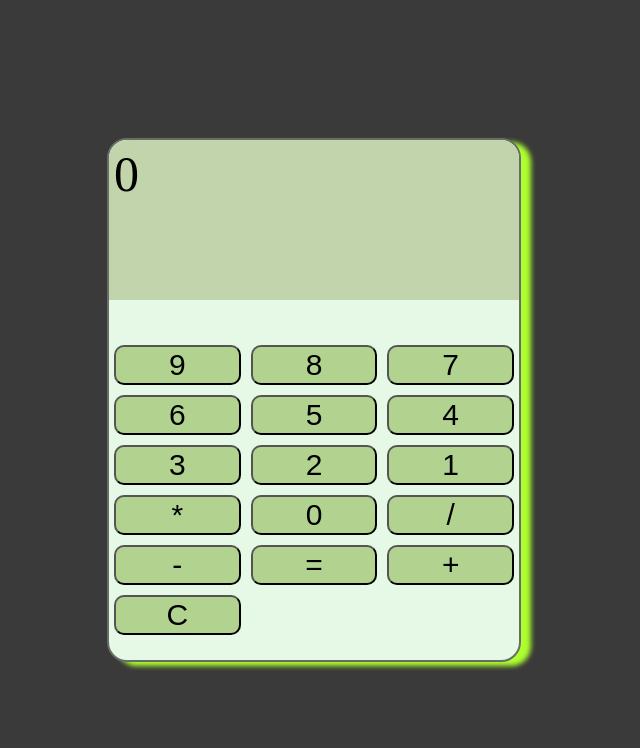
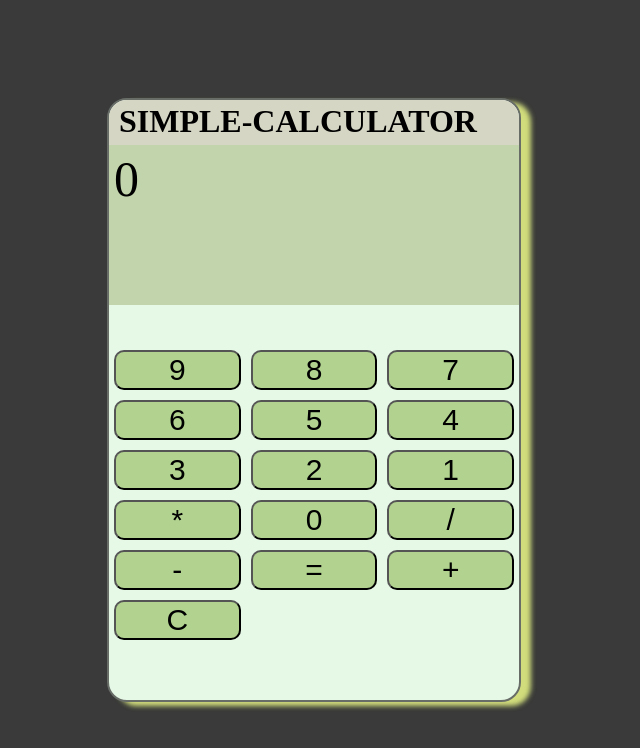
Before and after one commit to Naina2501/SIMPLE_CALCULATOR, a website: page calculator.html in a window 1280 px wide. Shown: the whole page, without its empty margins (326-966 px from the left). Drawn offline with Linux system fonts and the light colour scheme.

Commit message:
change style.css

```diff
--- a/calculator.html
+++ b/calculator.html
@@ -8,7 +8,9 @@
 
 </head>
 <body>
+
     <div class="calculator">
+        <h2>SIMPLE-CALCULATOR</h2>
         <div class="display" id="display">0</div>
         <div class="buttons">
             <button class="button" onclick="appendNumber('9')">9</button>
--- a/syle.css
+++ b/syle.css
@@ -6,14 +6,22 @@ html,body{
     justify-content: center;
     align-items: center;
 }
+h2{
+    align-items: center;
+    background-color: rgb(214, 214, 197);
+    padding: 10px;
+    margin-top: -7px;
+    margin-bottom: -5px;
+    font-size: 32px;
+}
 .calculator{
     background-color: rgb(230, 248, 230);
-    box-shadow: 10px 4px 5px greenyellow;
+    box-shadow: 10px 4px 5px rgb(209, 221, 124);
     border: 2px solid rgb(104, 109, 104);
     border-radius: 20px;
     overflow: hidden;
     width: 410px;
-    height: 520px;
+    height: 600px;
 }
 .display{
 padding: 5px;
```
